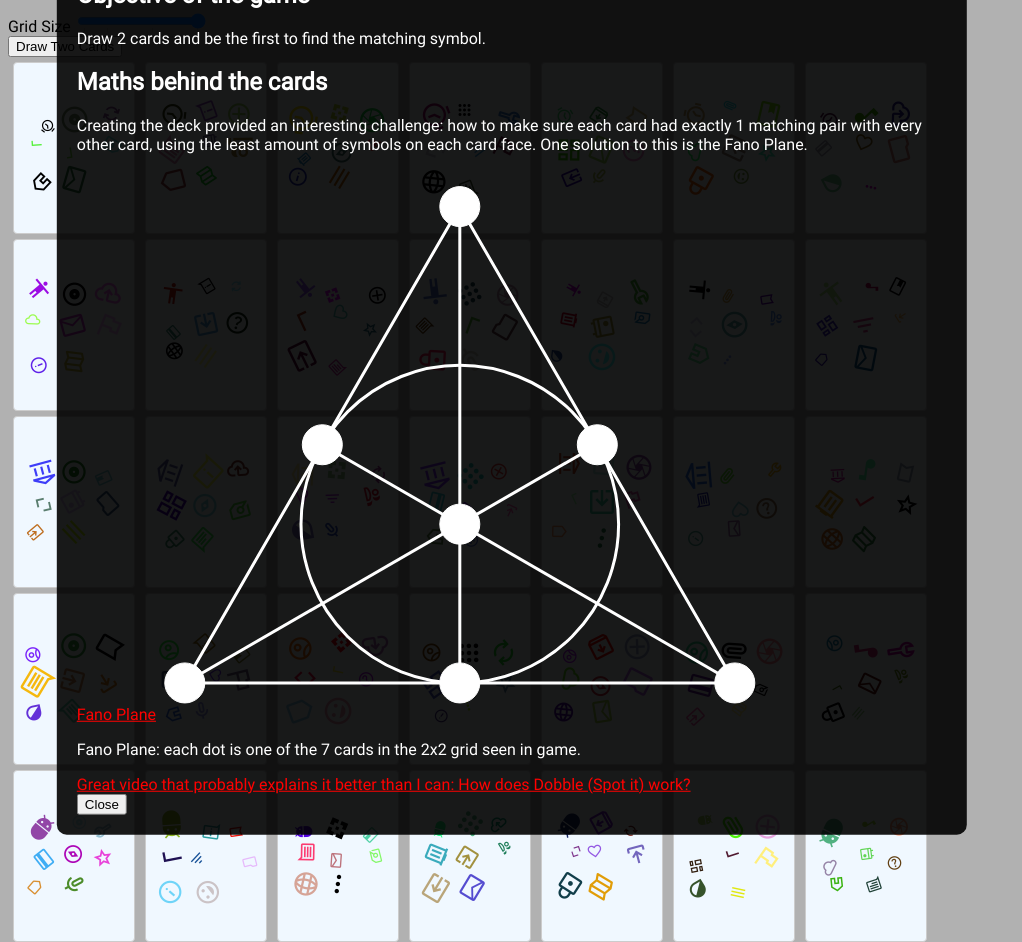
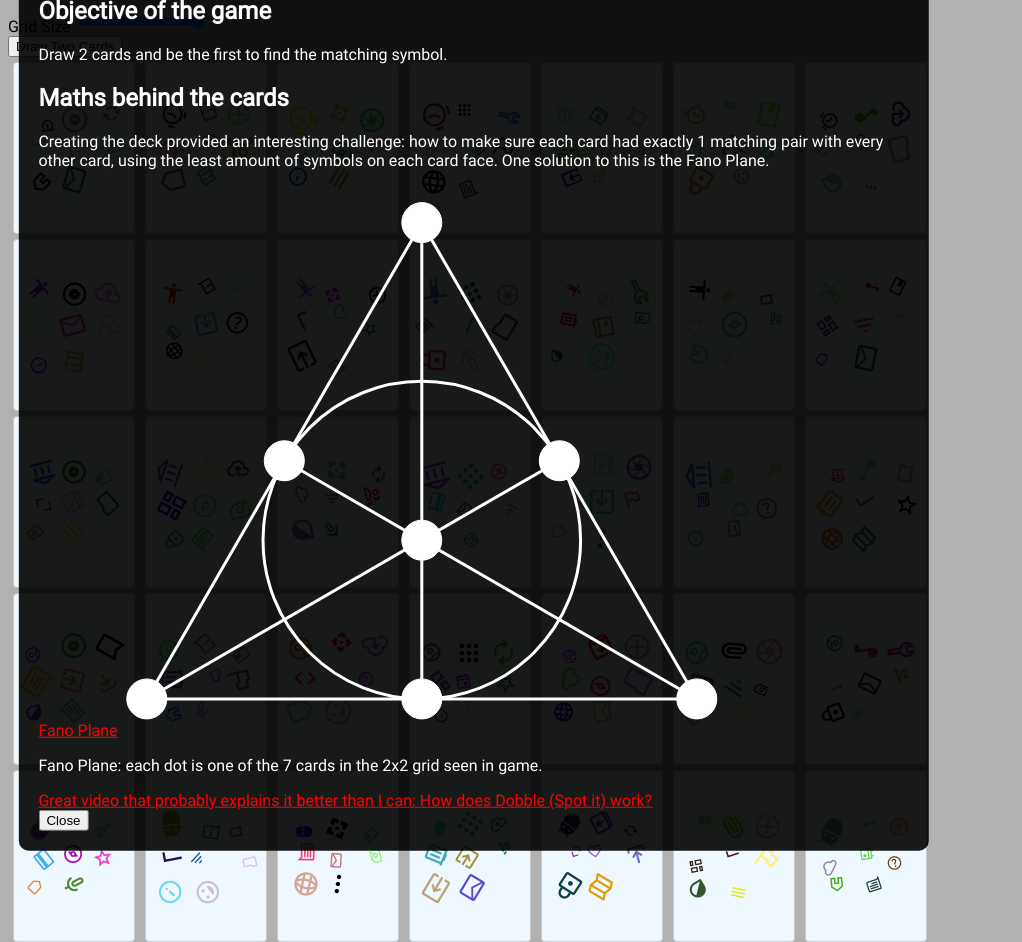
Before and after one commit to Alien2080/mono-match, a website built with webpack: page src/index.html in a window 1280 px wide. Shown: the top 942 px of the page, without its empty margins (0-1022 px from the left). Built offline with nearby package versions, Linux system fonts and the light colour scheme.

Commit message:
popup styling

```diff
--- a/src/styles.css
+++ b/src/styles.css
@@ -45,8 +45,8 @@ body {
 .transparent-container {
   position: fixed;
   width: 68%; /* Adjust width as needed */
-  top: 40%;
-  left: 40%;
+  top: 42%;
+  left: 37%;
   transform: translate(-50%, -50%);
   background-color: rgba(0, 0, 0, 0.9); /* Adjust transparency as needed */
   padding: 20px;
```
